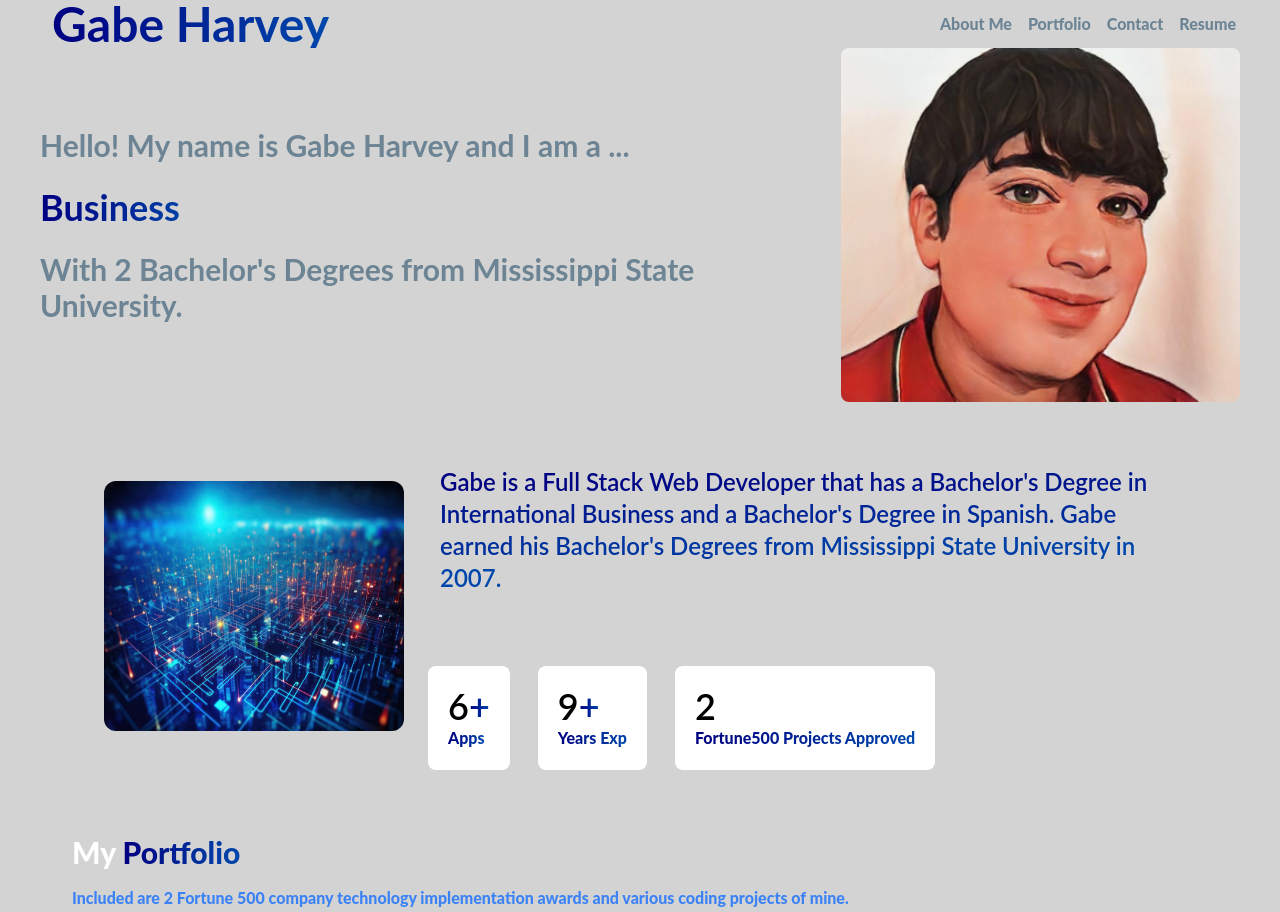
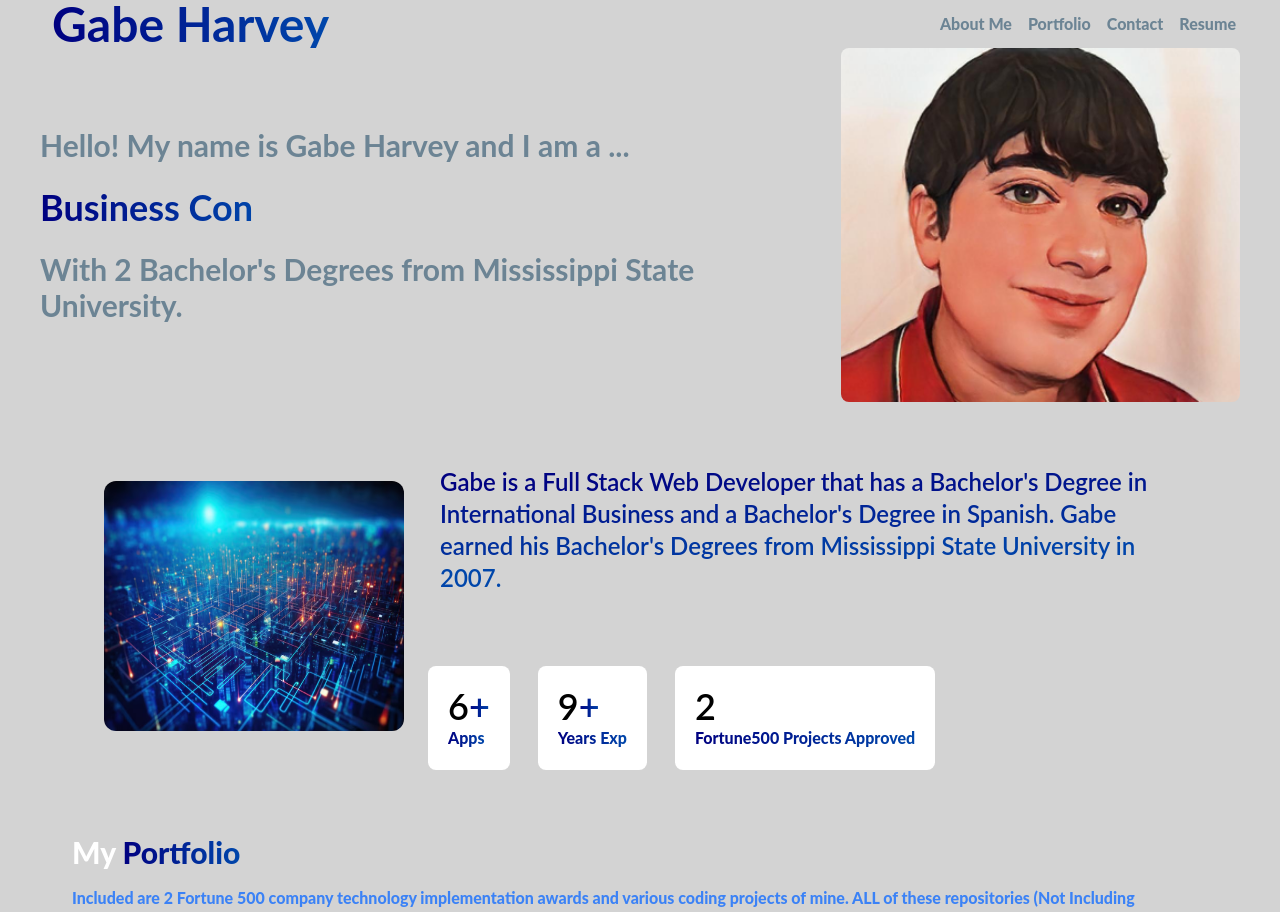
Before and after one commit to gabeharvey/react-portfolio, a React (Create React App) app: page / in a window 1280 px wide. Shown: the top 912 px of the page. Built offline with nearby package versions, Linux system fonts and the light colour scheme.

Commit message:
Updated Anchor Tags in Footer.jsx, Instructions in Work.jsx, and Code Cleanup in Contact.jsx

```diff
--- a/src/components/Contact.jsx
+++ b/src/components/Contact.jsx
@@ -9,9 +9,6 @@ const Contact = () => {
                     <h1 className='text-4xl sm:text-5xl text-white'>Contact <span>Me</span></h1>
                     <p className='text-normal text-lg font-bold text-white mt-2'>Connect with Me ✅<br/>LinkedIn <br/>Facebook <br/>Instagram <br/>Email✉️</p>
                     <div className='flex items-center mt-2 text-white-400'>
-                        {/* <svg fill='none' stroke='currentColor' stroke-linecap='round' stroke-linejoin='round' stroke-width='1.5'>
-                            <path stroke-linecap='round' stroke-linejoin='round' stroke-width='1.5'></path>
-                        </svg> */}
                         <div className='ml-4 tracking-wide font-semibold w-40 text-white'>
                             <p></p>
                         </div>
--- a/src/components/Footer.jsx
+++ b/src/components/Footer.jsx
@@ -9,7 +9,7 @@ const Footer = () => {
             <a href="https://www.linkedin.com/">
                 <FaLinkedin/>
             </a>
-            <a href="https://github.com/gabeharvey/react-portfolio">
+            <a href="https://github.com/gabeharvey">
                 <FaGithubSquare/>
             </a>
             <a href="https://www.facebook.com/">
--- a/src/components/Work.jsx
+++ b/src/components/Work.jsx
@@ -15,7 +15,7 @@ const Work = () => {
           <div className='mb-4 flex items-center justify-between'>
             <div className='flex flex-col gap-4'>
               <h2 className='text-2xl lg:text-3xl text-white'>My <span>Portfolio</span></h2>
-              <p className='text-blue-500'>Included are 2 Fortune 500 company technology implementation awards and various coding projects of mine.</p>
+              <p className='text-blue-500'>Included are 2 Fortune 500 company technology implementation awards and various coding projects of mine. ALL of these repositories (Not Including Fortune500 Awards) and additional coding work can be accessed by clicking on GitHub Icon at bottom of page.</p>
             </div>
           </div>
          <div className='grid gap-3 sm:grid-cols-2 md:grid-cols-3 lg:grid-cols-4 xl:grid-cols-5'>
```
